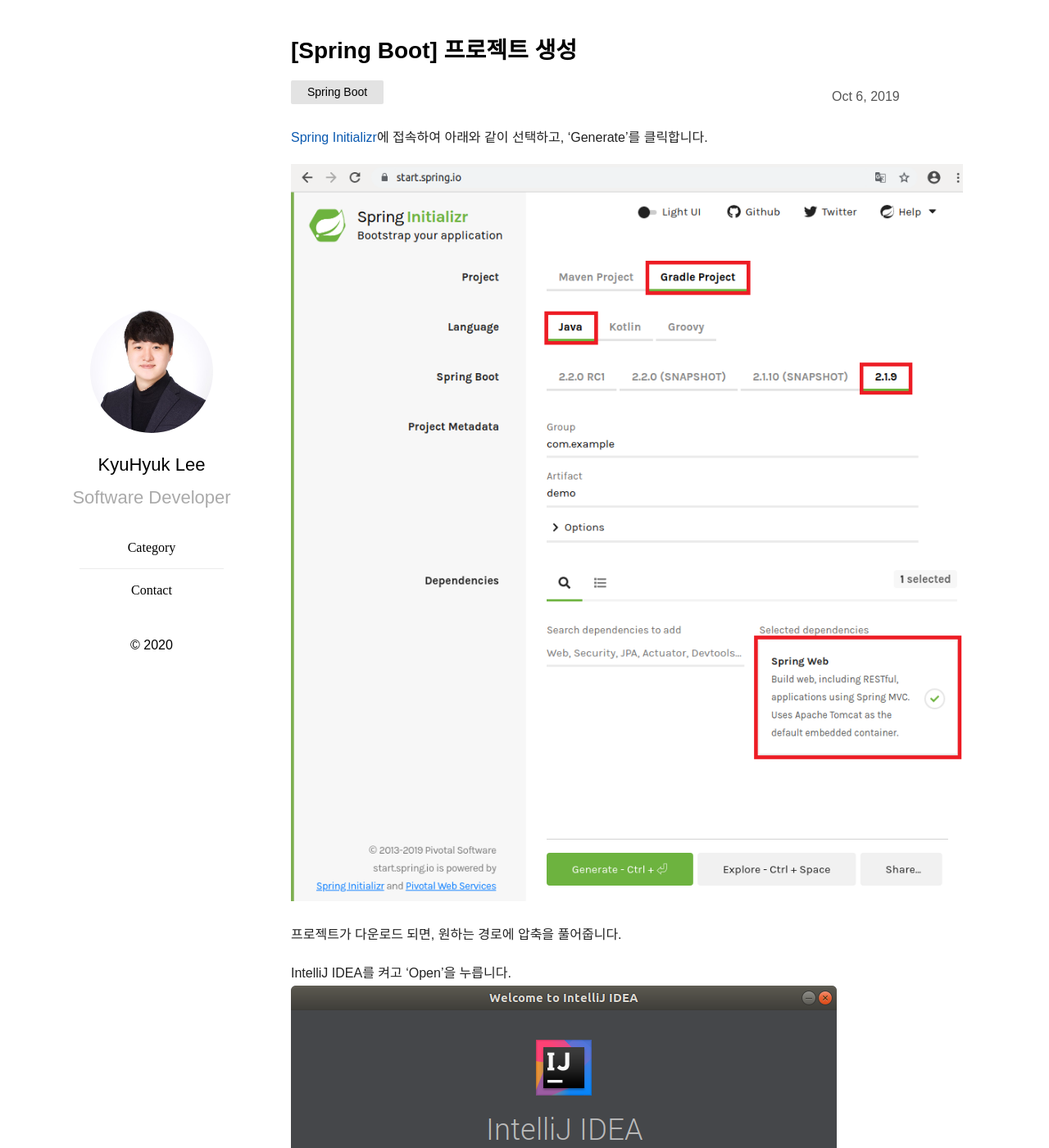
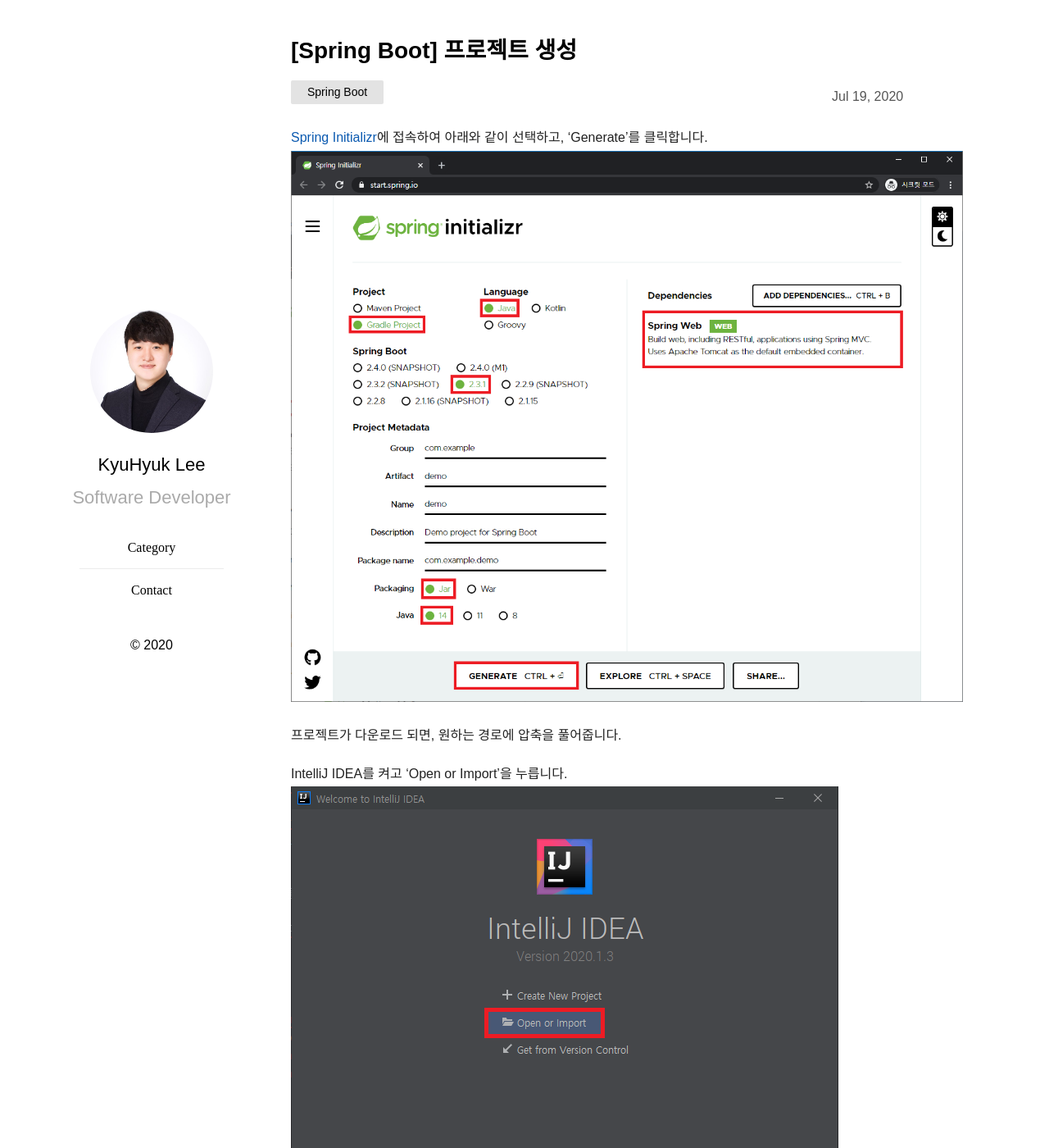
Before and after one commit to eorikc5764/leekyuhyuk.github.io, a Jekyll site: the page built from _posts/2020-07-19-Create-Spring-Project.md, in a window 1280 px wide and 1400 px high. Shown: the whole window at 82% size. Built offline with Jekyll 4.4.1, drawn with Linux system fonts in a browser that asks for light colours; some web fonts are replaced; some of the changed text lies outside the part shown.

Commit message:
게시물 수정 : '[Spring Boot] 프로젝트 생성'

```diff
--- a/_posts/2019-10-06-Create-Spring-Project.md
+++ b/_posts/2020-07-19-Create-Spring-Project.md
@@ -1,19 +1,17 @@
 ---
 layout  : post
 title   : "[Spring Boot] 프로젝트 생성"
-date    : 2019-10-06 19:10:25 +0900
+date    : 2020-07-19 19:10:30 +0900
 category: Spring-Boot
 ---
 
 [Spring Initializr](https://start.spring.io/)에 접속하여 아래와 같이 선택하고, 'Generate'를 클릭합니다.
-
-![Spring Initializr]({{ site.url }}/assets/image/2019-10-06-Create-Spring-Project/2019-10-06-Create-Spring-Project_1.png)
+![Spring Initializr]({{ site.url }}/assets/image/2020-07-19-Create-Spring-Project/2020-07-19-Create-Spring-Project_1.png)
 
 프로젝트가 다운로드 되면, 원하는 경로에 압축을 풀어줍니다.
 
-IntelliJ IDEA를 켜고 'Open'을 누릅니다.
-![Spring Initializr]({{ site.url }}/assets/image/2019-10-06-Create-Spring-Project/2019-10-06-Create-Spring-Project_2.png)
-
+IntelliJ IDEA를 켜고 'Open or Import'을 누릅니다.
+![IntelliJ IDEA]({{ site.url }}/assets/image/2020-07-19-Create-Spring-Project/2020-07-19-Create-Spring-Project_2.png)
 그리고, 아까 압축을 푼 경로를 선택합니다.
 프로젝트 창이 열리면, Gradle과 의존성들이 다운로드 됩니다.
 
```
Also changed, not shown: other parts of _posts/2020-07-19-Create-Spring-Project.md (+3 -5 lines), assets/image/2019-10-06-Create-Spring-Project/2019-10-06-Create-Spring-Project_1.png (deleted), assets/image/2019-10-06-Create-Spring-Project/2019-10-06-Create-Spring-Project_2.png (deleted), assets/image/2019-10-06-Create-Spring-Project/2019-10-06-Create-Spring-Project_3.png (deleted), assets/image/2019-10-06-Create-Spring-Project/2019-10-06-Create-Spring-Project_4.png (deleted), assets/image/2020-07-19-Create-Spring-Project/2020-07-19-Create-Spring-Project_1.png (added), assets/image/2020-07-19-Create-Spring-Project/2020-07-19-Create-Spring-Project_2.png (added), assets/image/2020-07-19-Create-Spring-Project/2020-07-19-Create-Spring-Project_3.png (added), assets/image/2020-07-19-Create-Spring-Project/2020-07-19-Create-Spring-Project_4.png (added).
